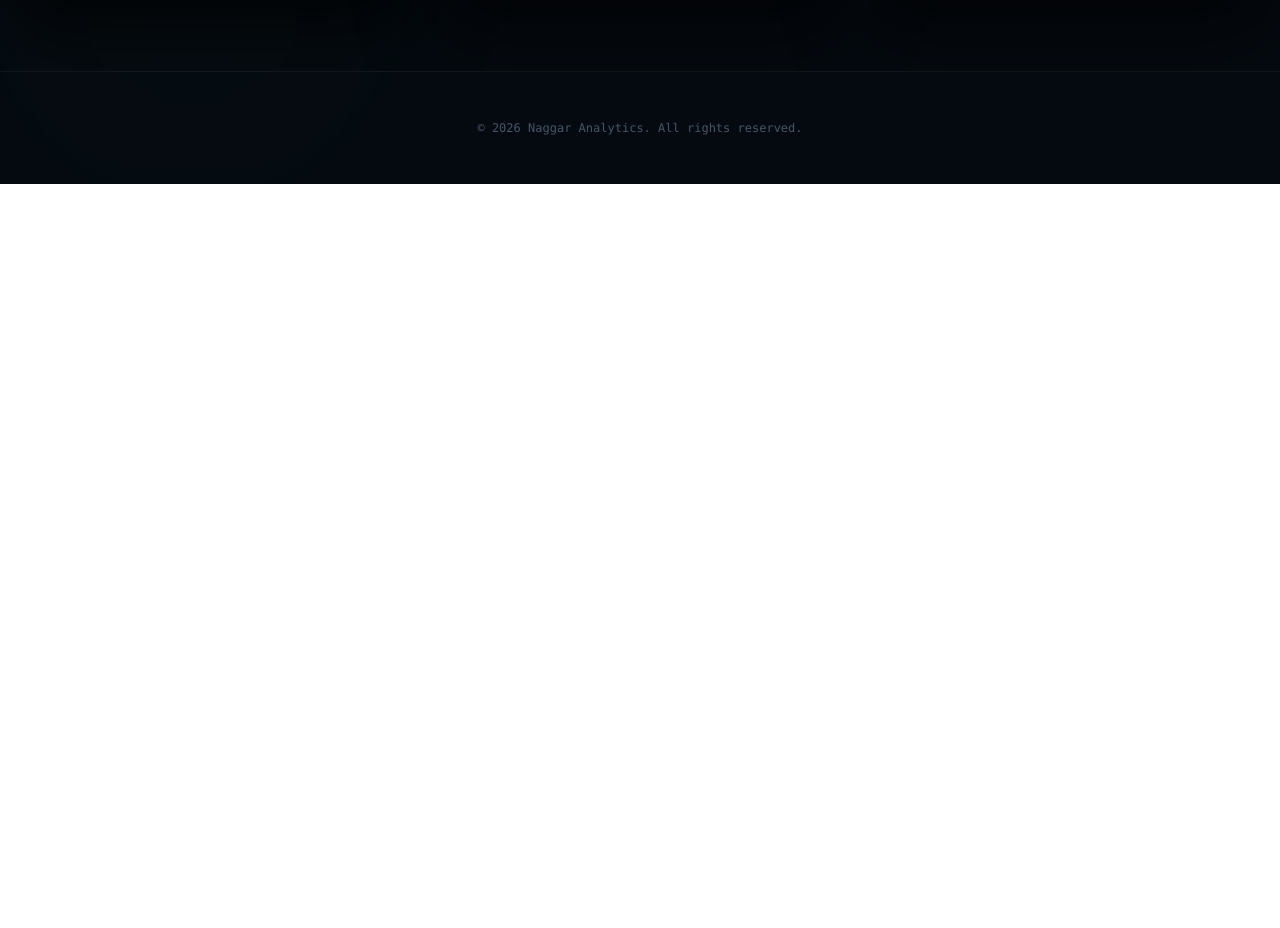
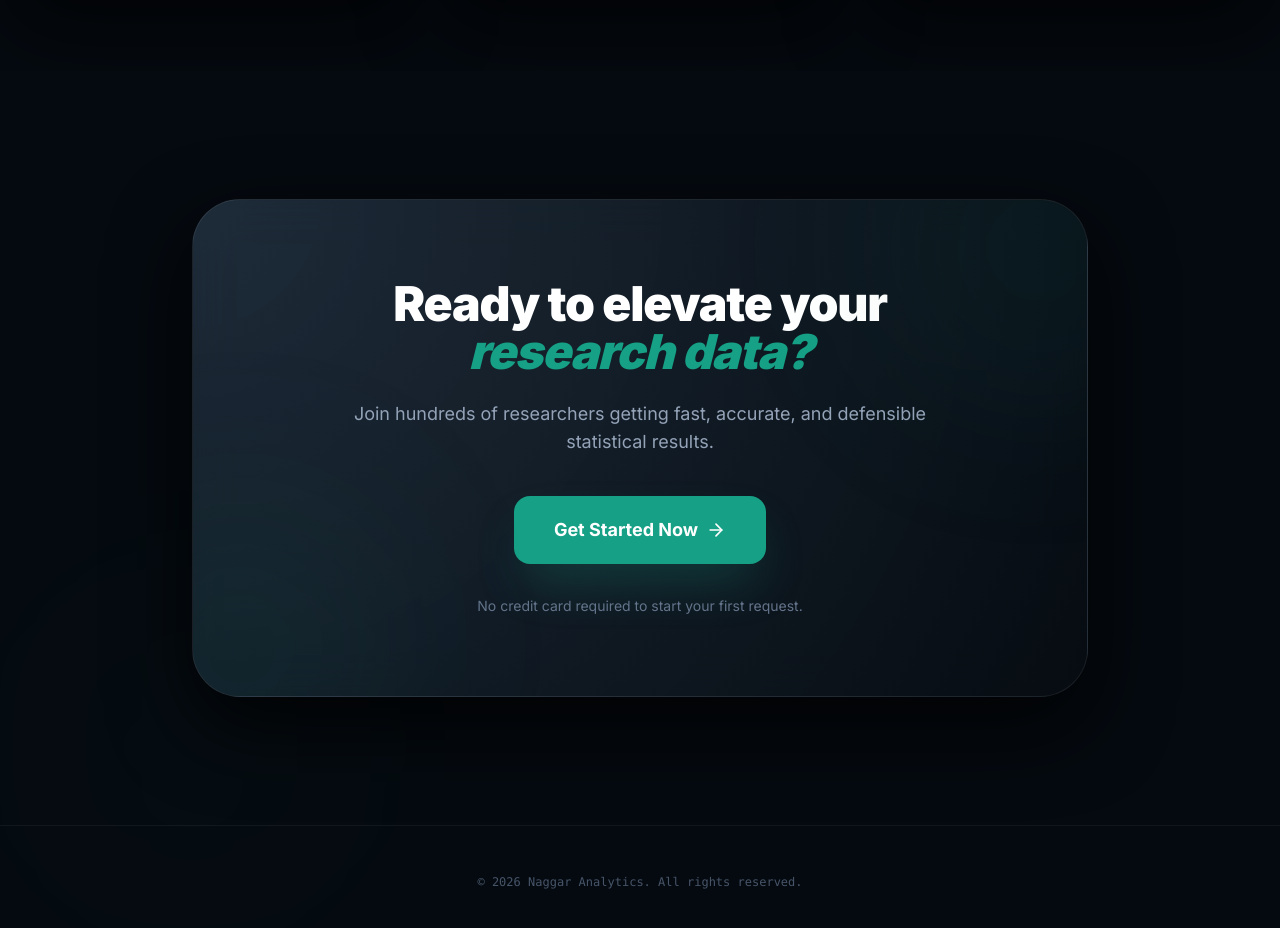
Before and after one commit to naggaranalytics-ops/naggaranalytics, a Next.js app: page / in a window 1280 px wide. Shown: the part 940-1868 px from the top of the page. Before the commit the page ends 1124 px from the top, so only its background shows below. Built offline with nearby package versions, Linux system fonts and the light colour scheme; no server answers.

Commit message:
feat: add premium signup section to landing page

```diff
--- a/app/page.tsx
+++ b/app/page.tsx
@@ -79,6 +79,32 @@ export default async function Home() {
                 </div>
             </main>
 
+            {/* CTA / Signup Section */}
+            <section className="relative py-32 px-4">
+                <div className="max-w-4xl mx-auto glass-card p-12 md:p-20 text-center rounded-[3rem] border-primary/20 relative overflow-hidden">
+                    <div className="absolute top-0 right-0 w-64 h-64 bg-primary/10 blur-[100px] rounded-full -mr-20 -mt-20" />
+                    <div className="absolute bottom-0 left-0 w-64 h-64 bg-primary/10 blur-[100px] rounded-full -ml-20 -mb-20" />
+
+                    <h2 className="text-3xl md:text-5xl font-black mb-6 tracking-tight">
+                        Ready to elevate your <br />
+                        <span className="text-primary italic">research data?</span>
+                    </h2>
+                    <p className="text-slate-400 text-lg mb-10 max-w-xl mx-auto">
+                        Join hundreds of researchers getting fast, accurate, and defensible statistical results.
+                    </p>
+
+                    <div className="flex flex-col sm:flex-row items-center justify-center gap-4">
+                        <RegisterLink className="w-full sm:w-auto px-10 py-5 bg-primary hover:bg-primary/90 text-white font-bold rounded-2xl shadow-2xl shadow-primary/30 transition-all flex items-center justify-center gap-2 text-lg">
+                            Get Started Now <ArrowRight size={20} />
+                        </RegisterLink>
+                    </div>
+
+                    <p className="mt-8 text-slate-500 text-sm">
+                        No credit card required to start your first request.
+                    </p>
+                </div>
+            </section>
+
             <footer className="py-12 border-t border-white/5 text-center text-slate-600 text-xs font-mono">
                 &copy; 2026 Naggar Analytics. All rights reserved.
             </footer>
```
